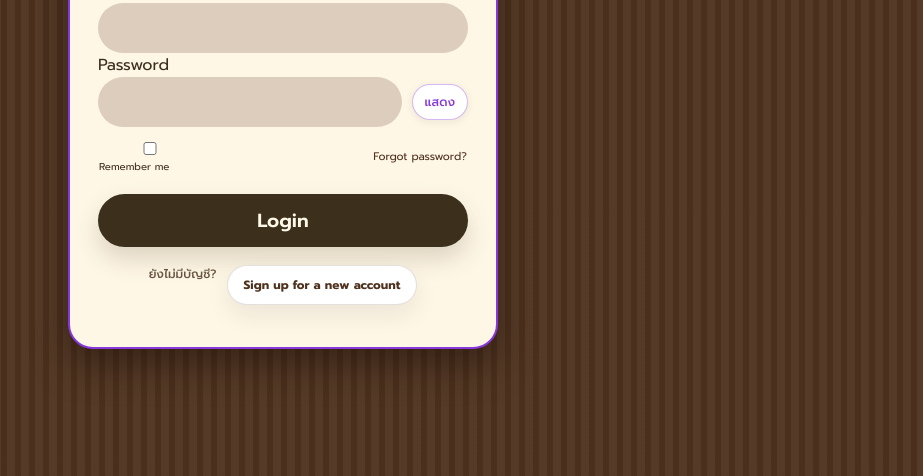
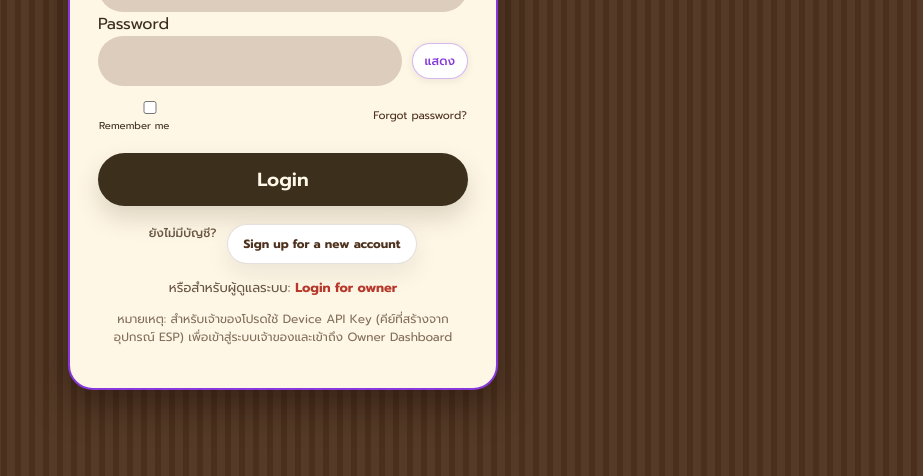
Before and after one commit to Ggamame239/SmartLocker, a website: page index.html in a window 1280 px wide. Shown: the part 300-776 px from the top of the page, without its empty margins (357-1280 px from the left). Drawn offline with Linux system fonts and the light colour scheme.

Commit message:
Add 'Login for owner' link and Thai explanation on user login page

```diff
--- a/index.html
+++ b/index.html
@@ -268,6 +268,8 @@
       <button class="submit" type="submit">Login</button>
       <p class="error" id="error"></p>
       <p class="signup">ยังไม่มีบัญชี? <a href="/register.html">Sign up for a new account</a></p>
+      <p style="text-align:center;margin-top:14px;font-size:13px;color:#685642">หรือสำหรับผู้ดูแลระบบ: <a href="/owner" style="font-weight:700;color:#b6382a;text-decoration:none">Login for owner</a></p>
+      <p style="text-align:center;font-size:12px;color:#816e58;margin-top:6px">หมายเหตุ: สำหรับเจ้าของโปรดใช้ Device API Key (คีย์ที่สร้างจากอุปกรณ์ ESP) เพื่อเข้าสู่ระบบเจ้าของและเข้าถึง Owner Dashboard</p>
     </form>
   </main>
   <script>
```
